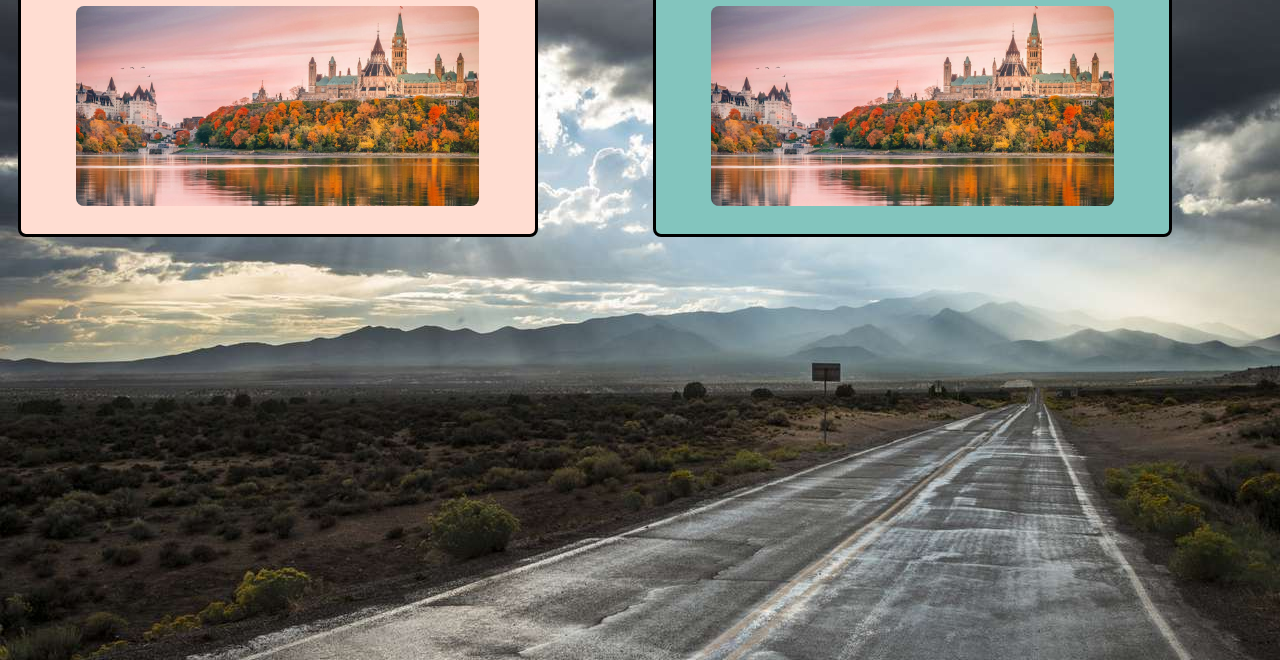
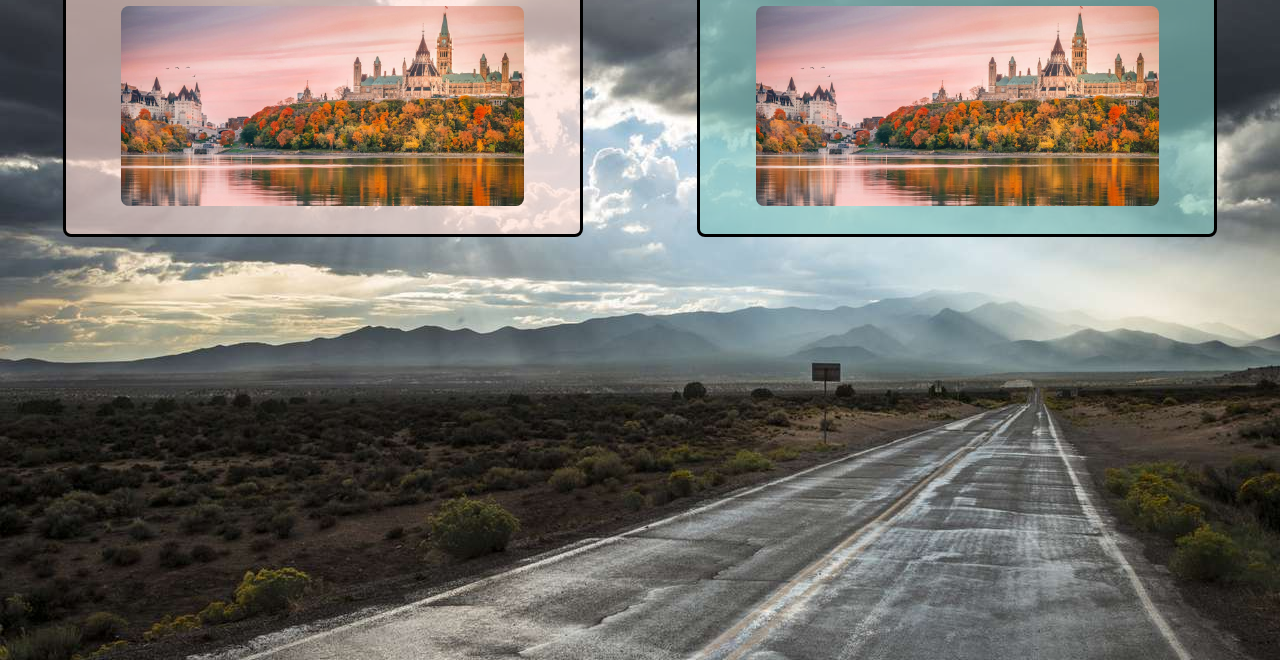
Before and after one commit to bteeboy/WeatherCompare, a plain HTML site: page index.html in a window 1280 px wide. Shown: the part 140-800 px from the top of the page. Drawn offline with nearby package versions, Linux system fonts and the light colour scheme.

Commit message:
Update app.css
justified main divs along inline axis
made divs transparent

```diff
--- a/app.css
+++ b/app.css
@@ -4,6 +4,7 @@ body {
     gap: 5px;
     grid-template-columns: 1fr 1fr;
     background-image: url("cloudy.jpg");
+    /* align-items: center; */
 }
 
 #cityselect {
@@ -99,21 +100,23 @@ h3 {
 #first {
     border: solid 3px black;
     border-radius: 8px;
-    background-color: #ffddd2;
+    background-color: rgba(255, 221, 210, 0.6);
     padding: 5px;
     margin: 10px 10px;
     width: 80%;
     text-align: center;
-}
+    justify-self: center;
+    }
 
 #second {
     border: solid 3px black;
     border-radius: 8px;
-    background-color: #83c5be;
+    background-color: rgba(131, 197, 190, 0.6);
     padding: 5px;
     margin: 10px 10px;
     width: 80%;
     text-align: center;
+    justify-self: center;
 }
 
 #ottapic {
```
